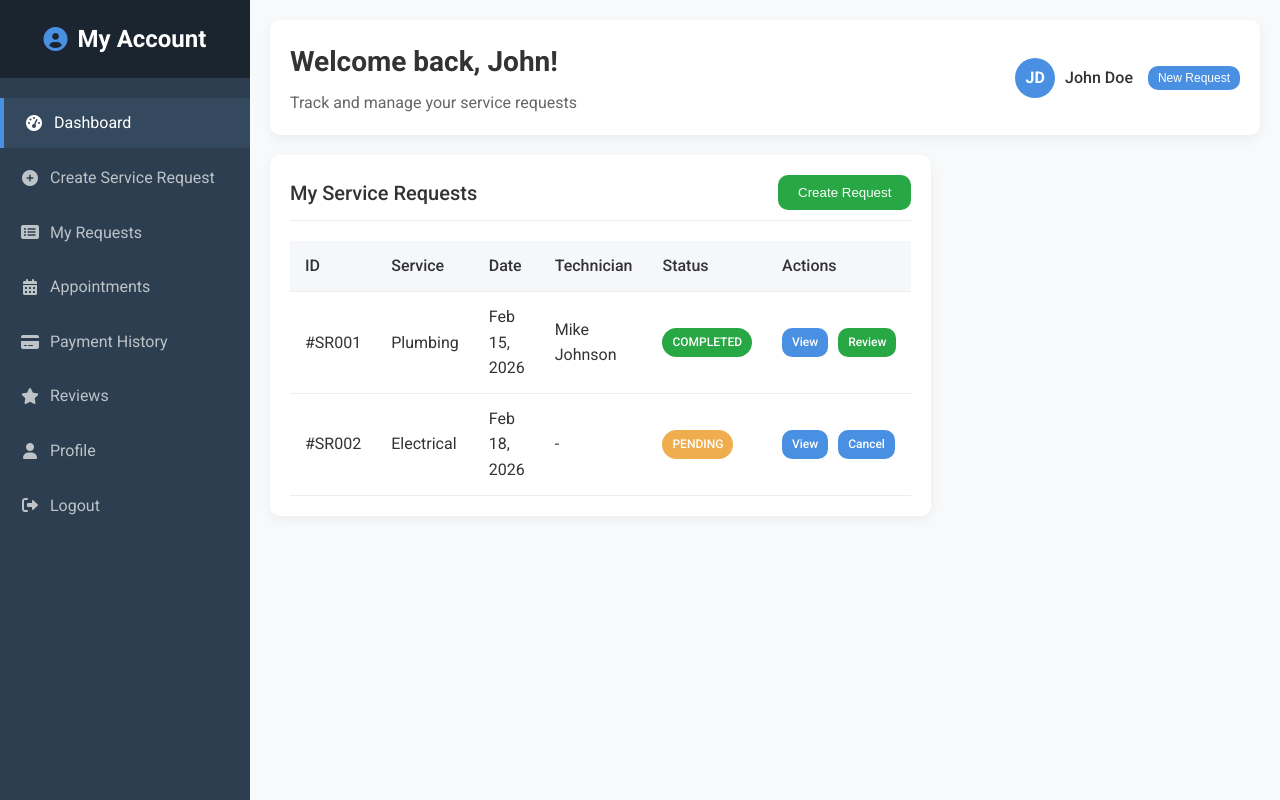
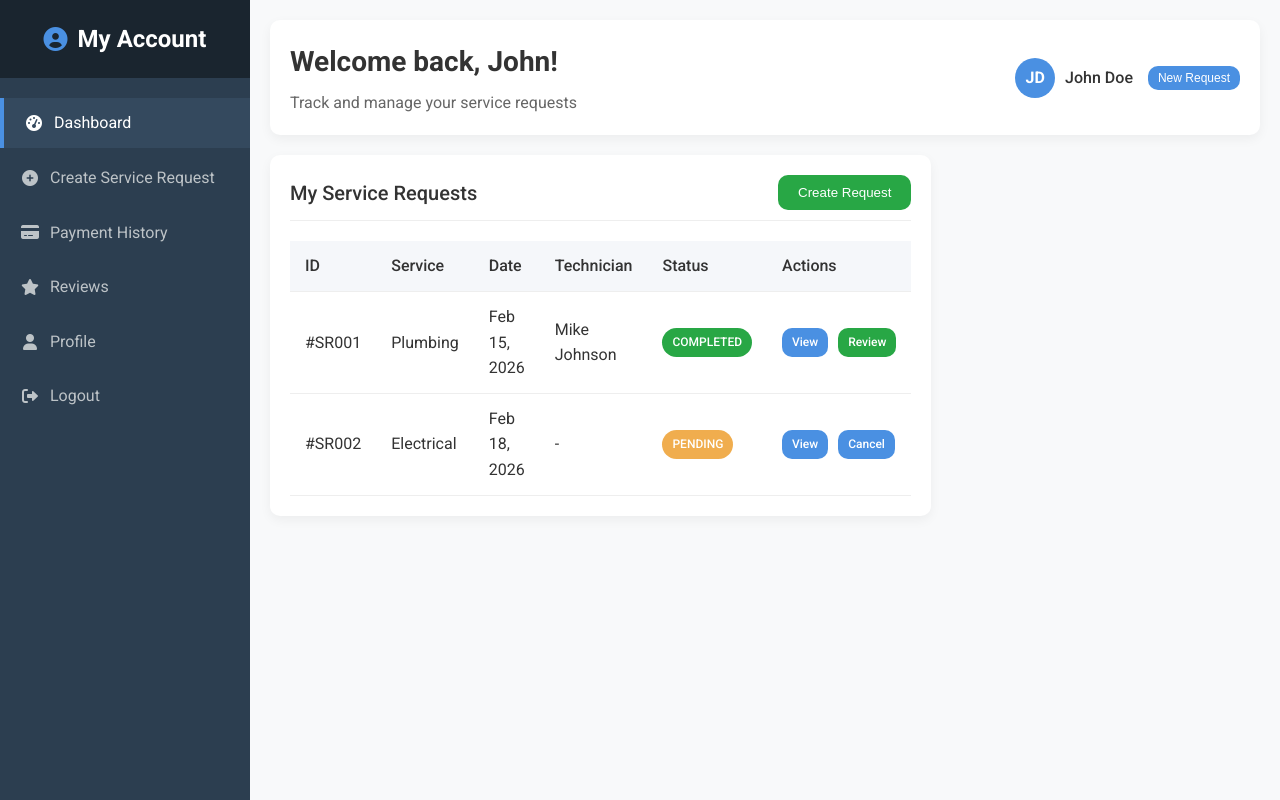
Before and after one commit to Mr-Saroj/ServiceHub, a React (Vite) app in the folder Frontend/: page /customerdashboard in a window 1280 px wide. Built offline with nearby package versions, Linux system fonts and the light colour scheme.

Commit message:
customer work_2

```diff
--- a/Frontend/src/Customers/CustomerDashboard.jsx
+++ b/Frontend/src/Customers/CustomerDashboard.jsx
@@ -49,8 +49,8 @@ function CustomerDashboard() {
                 <i className="fas fa-plus-circle"></i> Create Service Request
               </a>
             </li>
-            <li><a href="#"><i className="fas fa-list-alt"></i> My Requests</a></li>
-            <li><a href="#"><i className="fas fa-calendar-alt"></i> Appointments</a></li>
+
+
             <li><a href="#"><i className="fas fa-credit-card"></i> Payment History</a></li>
             <li><a href="#"><i className="fas fa-star"></i> Reviews</a></li>
             <li><a href="#"><i className="fas fa-user"></i> Profile</a></li>
```
